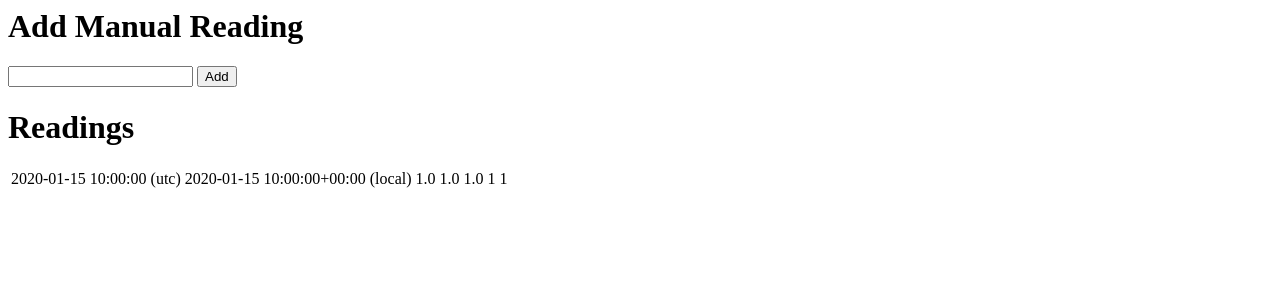
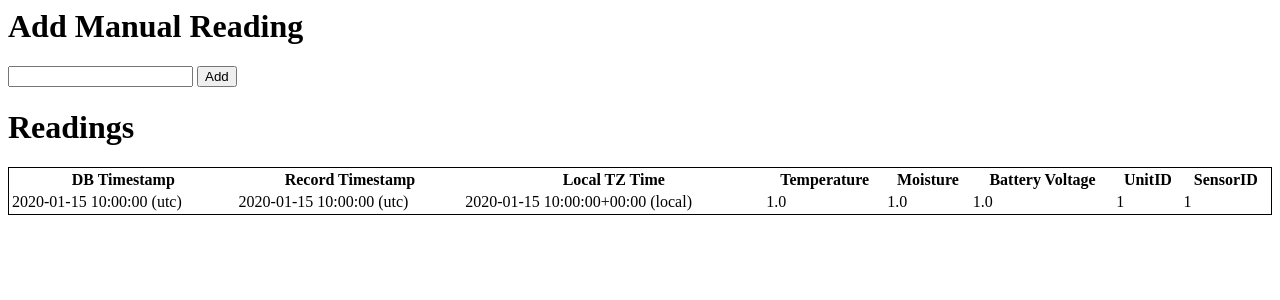
Before and after one commit to tmassey101/garden2021, a Flask app: page /reading in a window 1280 px wide. Shown: the top 300 px of the page. Run offline with Flask 2, Linux system fonts and the light colour scheme; tables that the repository leaves empty hold one stand-in row (values such as "Sample post"); parts of the project's set-up code (start-up, migrations or seed data) failed here and were passed over.

Commit message:
Updated /insert API route to remove return of html page. Updated model and insert route to accept new record time (rtime) parameter. Updated table template for formatting

```diff
--- a/app/templates/garden/reading.html
+++ b/app/templates/garden/reading.html
@@ -8,12 +8,25 @@
     </form>
 
     <h1>Readings</h1>
-    <table>
+    <table style="width: 100%; border: 1px solid black; "">
+        <tr>
+            <th>DB Timestamp</th>
+            <th>Record Timestamp</th>
+            <th>Local TZ Time</th>
+            <th>Temperature</th>
+            <th>Moisture</th>
+            <th>Battery Voltage</th>
+            <th>UnitID</th>
+            <th>SensorID</th>
+        </tr>
 
         {% for reading in readings %}
         <tr>
             <td>
                 <p>{{ reading.timestamp }} (utc)</p>
+            </td>
+            <td>
+                <p>{{ reading.recordtime }} (utc)</p>
             </td>
             <td>
                 <p>{{ reading.local }} (local)</p>
--- a/app/views/garden.py
+++ b/app/views/garden.py
@@ -80,7 +80,7 @@ def reading():
         db.session.add(t)
         db.session.commit()
 
-    readings = Reading.query.order_by(Reading.timestamp.desc()).all()
+    readings = Reading.query.order_by(Reading.timestamp.desc()).limit(1000).all()
 
     if request.args.get("q"):
         q = int(request.args.get("q"))
```
Also changed, not shown: app/models/models.py (+7 -4 lines), app/views/api.py (+12 -5 lines).
